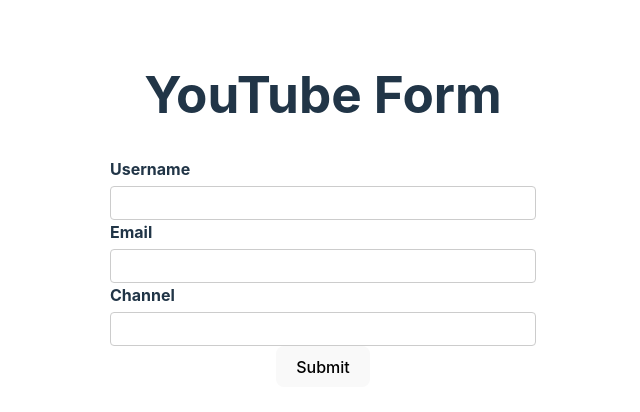
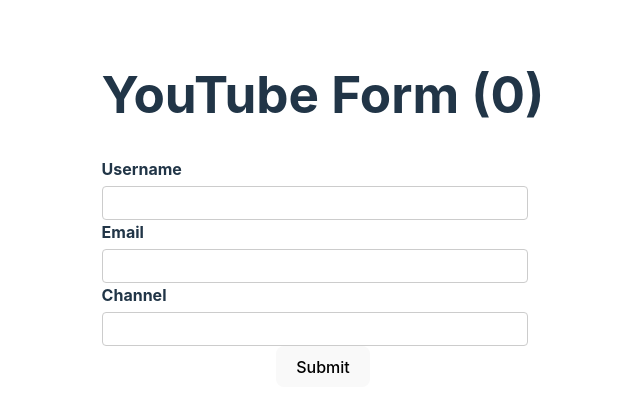
Before and after one commit to gyawali9/react-hook-form-tut, a React (Create React App) app: page / in a window 1280 px wide. Shown: the top 412 px of the page, without its empty margins (317-957 px from the left). Built offline with nearby package versions, Linux system fonts and the light colour scheme; the HTML template or start-up script is replaced by a standard one.

Commit message:
fix: form submittion

```diff
--- a/src/components/YouTubeForm.tsx
+++ b/src/components/YouTubeForm.tsx
@@ -1,24 +1,32 @@
 import { useForm } from "react-hook-form";
 import { DevTool } from "@hookform/devtools";
+
+let renderCount = 0;
+type FormValues = {
+  username: string;
+  email: string;
+  channel: string;
+};
+
 const YouTubeForm = () => {
-  const { register, control } = useForm();
+  const { register, control, handleSubmit } = useForm<FormValues>();
 
+  const formSubmithandler = (data: FormValues) => {
+    console.log("form submitted", data);
+  };
   return (
     <div>
-      <h1>YouTube Form</h1>
-      <form>
+      <h1>YouTube Form ({renderCount / 2})</h1>
+      <form onSubmit={handleSubmit(formSubmithandler)}>
         <label htmlFor="username">Username</label>
         <input type="text" id="username" {...register("username")} />
-
         <label htmlFor="email">Email</label>
         <input type="email" id="email" {...register("email")} />
-
         <label htmlFor="channel"> Channel</label>
         <input type="text" id="channel" {...register("channel")} />
-
         <button>Submit</button>
       </form>
-      <DevTool  control={control}/>
+      <DevTool control={control} />
     </div>
   );
 };
```
